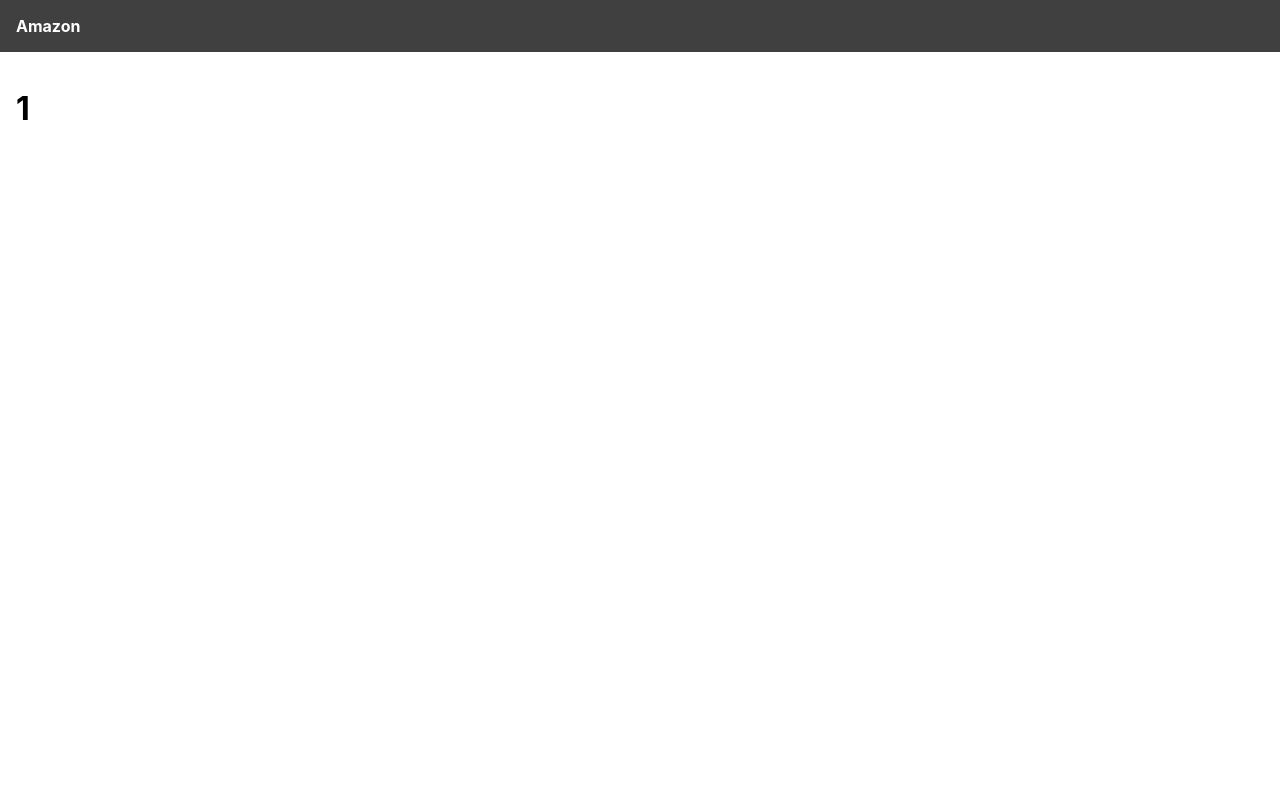
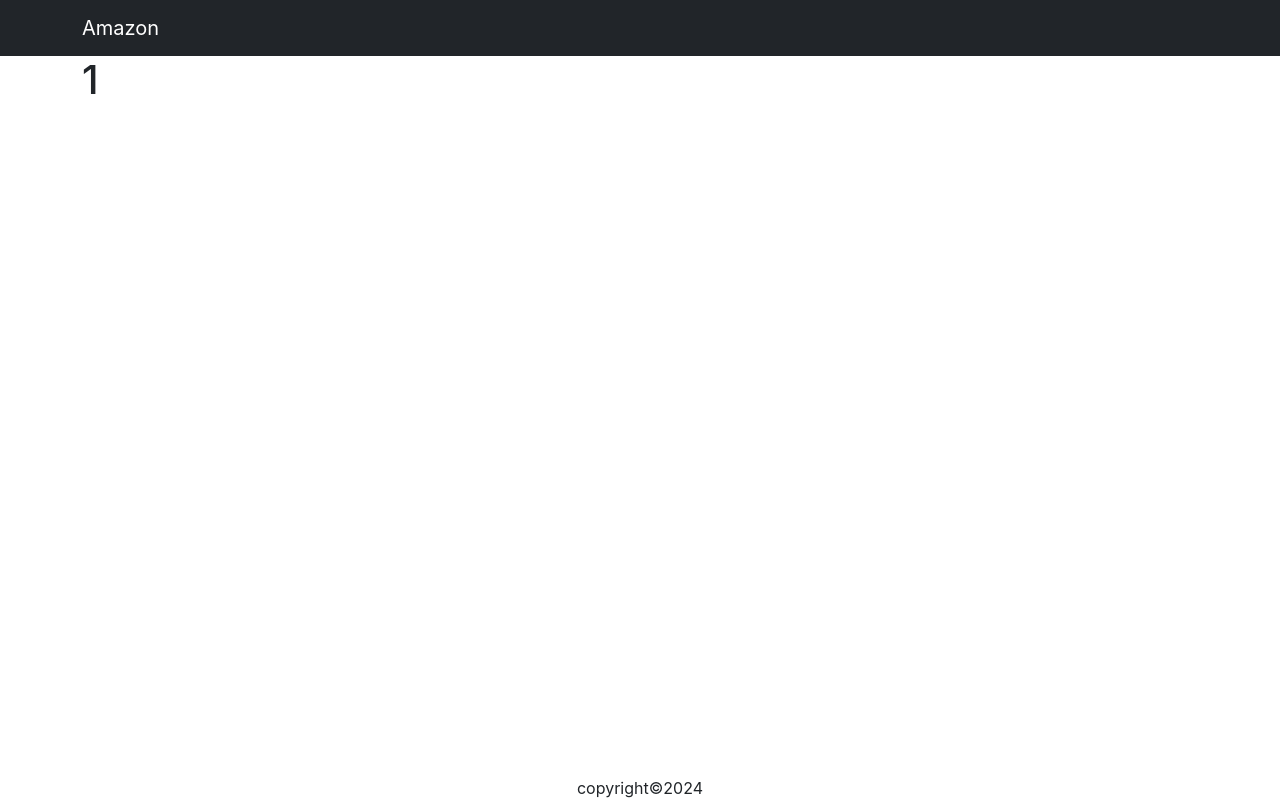
Before and after one commit to anandp2002/Amazone-Clone, a React (Create React App) app in the folder frontend/: page /product/1 in a window 1280 px wide. Built offline with nearby package versions, Linux system fonts and the light colour scheme.

Commit message:
add react bootstrap

```diff
--- a/frontend/package.json
+++ b/frontend/package.json
@@ -8,11 +8,13 @@
     "@testing-library/react": "^13.4.0",
     "@testing-library/user-event": "^13.5.0",
     "axios": "^1.6.5",
+    "bootstrap": "^5.3.2",
     "react": "^18.2.0",
+    "react-bootstrap": "^2.10.0",
     "react-dom": "^18.2.0",
+    "react-router-bootstrap": "^0.26.2",
     "react-router-dom": "^6.21.3",
     "react-scripts": "5.0.1",
-    "use-reducer-logger": "^1.0.2",
     "web-vitals": "^2.1.4"
   },
   "scripts": {
--- a/frontend/src/App.js
+++ b/frontend/src/App.js
@@ -1,20 +1,34 @@
-import { BrowserRouter, Link, Route, Routes } from 'react-router-dom';
+import { BrowserRouter, Route, Routes } from 'react-router-dom';
 import HomeScreen from './screens/HomeScreen';
 import ProductScreen from './screens/ProductScreen';
+import Navbar from 'react-bootstrap/Navbar';
+import Container from 'react-bootstrap/Container';
+import { LinkContainer } from 'react-router-bootstrap';
 
 function App() {
   return (
     <BrowserRouter>
-      <div>
+      <div className="d-flex flex-column site-container">
         <header>
-          <Link to="/">Amazon</Link>
+          <Navbar bg="dark" variant="dark">
+            <Container>
+              <LinkContainer to="/">
+                <Navbar.Brand>Amazon</Navbar.Brand>
+              </LinkContainer>
+            </Container>
+          </Navbar>
         </header>
         <main>
-          <Routes>
-            <Route path="/product/:slug" element={<ProductScreen />} />
-            <Route path="/" element={<HomeScreen />} />
-          </Routes>
+          <Container>
+            <Routes>
+              <Route path="/product/:slug" element={<ProductScreen />} />
+              <Route path="/" element={<HomeScreen />} />
+            </Routes>
+          </Container>
         </main>
+        <footer>
+          <div className="text-center">copyright©2024</div>
+        </footer>
       </div>
     </BrowserRouter>
   );
--- a/frontend/src/index.css
+++ b/frontend/src/index.css
@@ -7,19 +7,12 @@ body {
   -moz-osx-font-smoothing: grayscale;
 }
 
-header {
-  background-color: #404040;
-  padding: 1rem;
-}
-
-header a {
-  color: #ffffff;
-  font-weight: bold;
-  text-decoration: none;
+.site-container {
+  min-height: 100vh;
 }
 
 main {
-  padding: 1rem;
+  flex: 1;
 }
 
 .products {
--- a/frontend/src/index.js
+++ b/frontend/src/index.js
@@ -1,5 +1,6 @@
 import React from 'react';
 import ReactDOM from 'react-dom/client';
+import 'bootstrap/dist/css/bootstrap.min.css';
 import './index.css';
 import App from './App';
 import reportWebVitals from './reportWebVitals';
--- a/frontend/src/screens/HomeScreen.js
+++ b/frontend/src/screens/HomeScreen.js
@@ -1,7 +1,7 @@
 import { Link } from 'react-router-dom';
 import { useEffect, useReducer } from 'react';
 import axios from 'axios';
-import logger from 'use-reducer-logger';
+// import logger from 'use-reducer-logger';
 //import data from '../data';
 
 const reducer = (state, action) => {
@@ -18,7 +18,7 @@ const reducer = (state, action) => {
 };
 
 export default function HomeScreen() {
-  const [{ loading, error, products }, dispatch] = useReducer(logger(reducer), {
+  const [{ loading, error, products }, dispatch] = useReducer(reducer, {
     products: [],
     loading: true,
     error: '',
```
Also changed, not shown: 1 other file (tests, documents, lock files or other folders).
